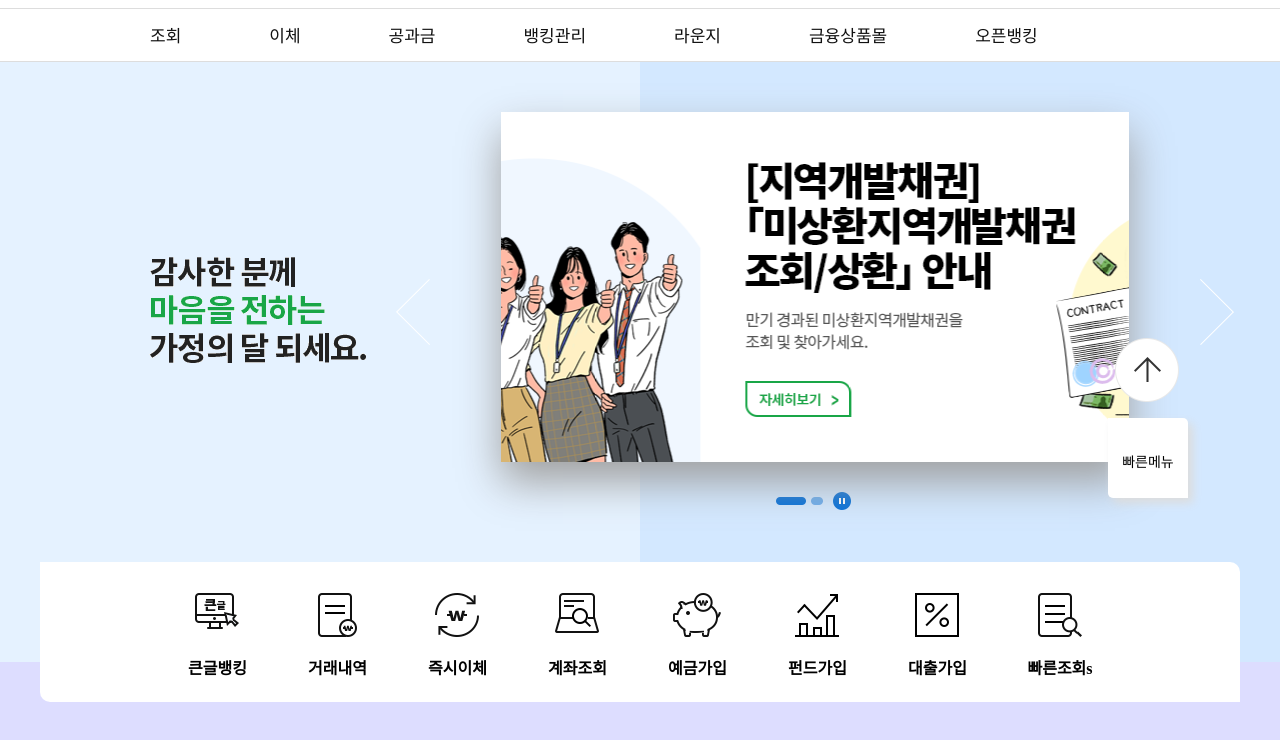
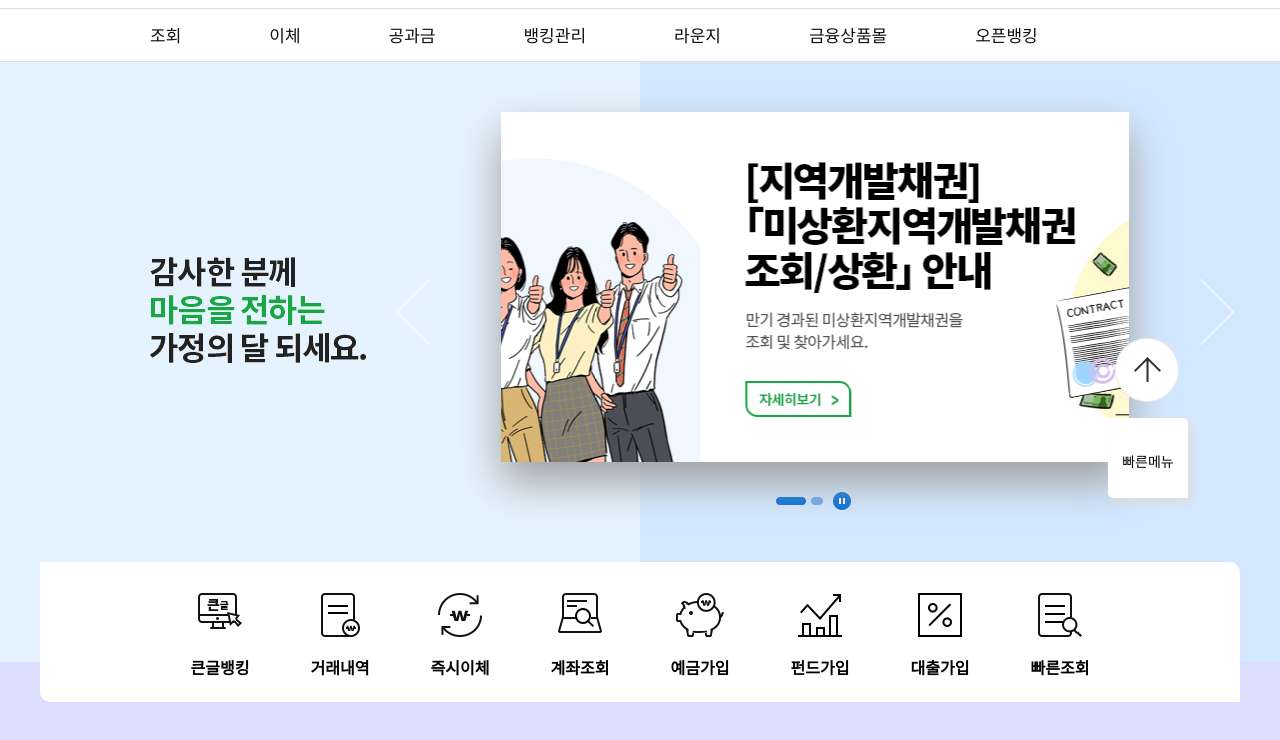
Before and after one commit to ShimWooseok/NHCOPY, a plain HTML site: page index.html in a window 1280 px wide. Shown: the part 102-842 px from the top of the page. Drawn offline with nearby package versions, Linux system fonts and the light colour scheme.

Commit message:
22.05.06 18:32

```diff
--- a/index.html
+++ b/index.html
@@ -211,7 +211,7 @@
                                 <img src="./img/ssvv/ico_quickbank08_off.png" alt="">
                             </div>
                             <div class="txt-box">
-                                <h4>빠른조회s</h4>
+                                <h4>빠른조회</h4>
                             </div>
                         </li>
 
```
